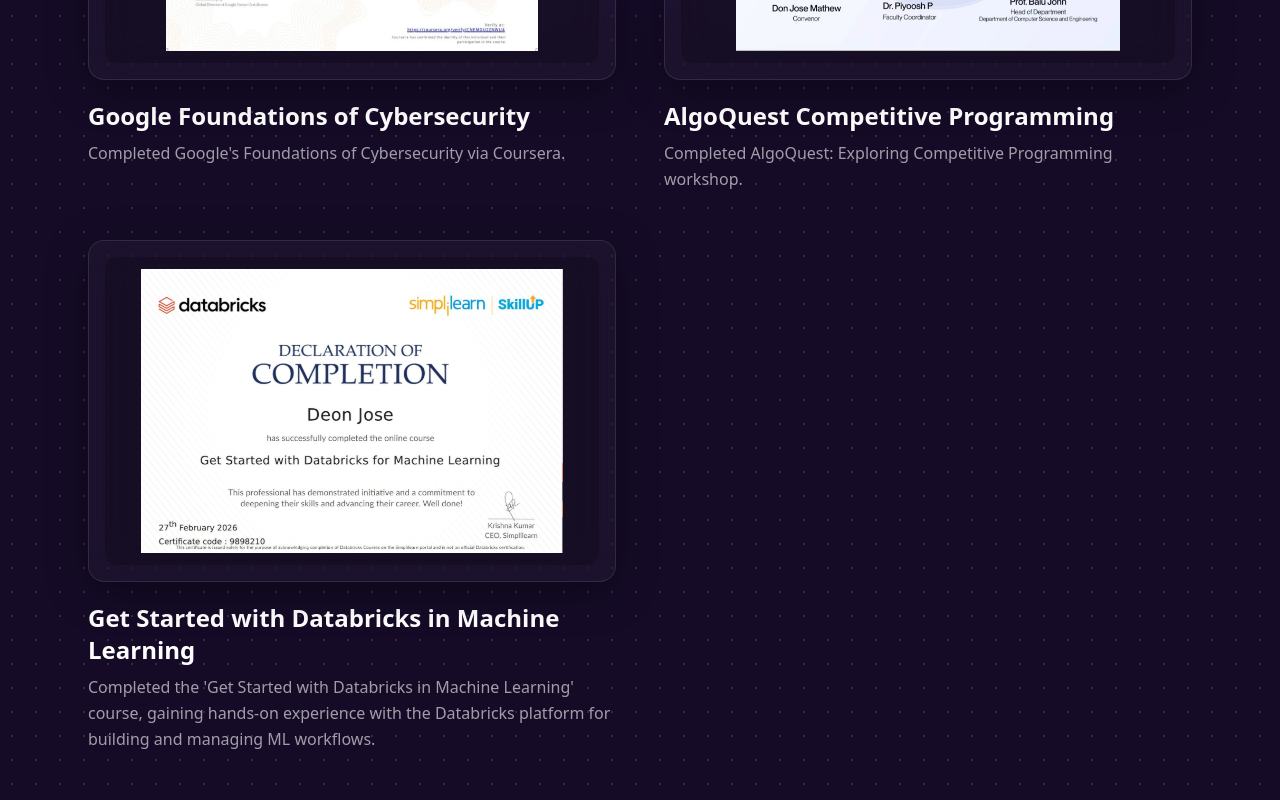
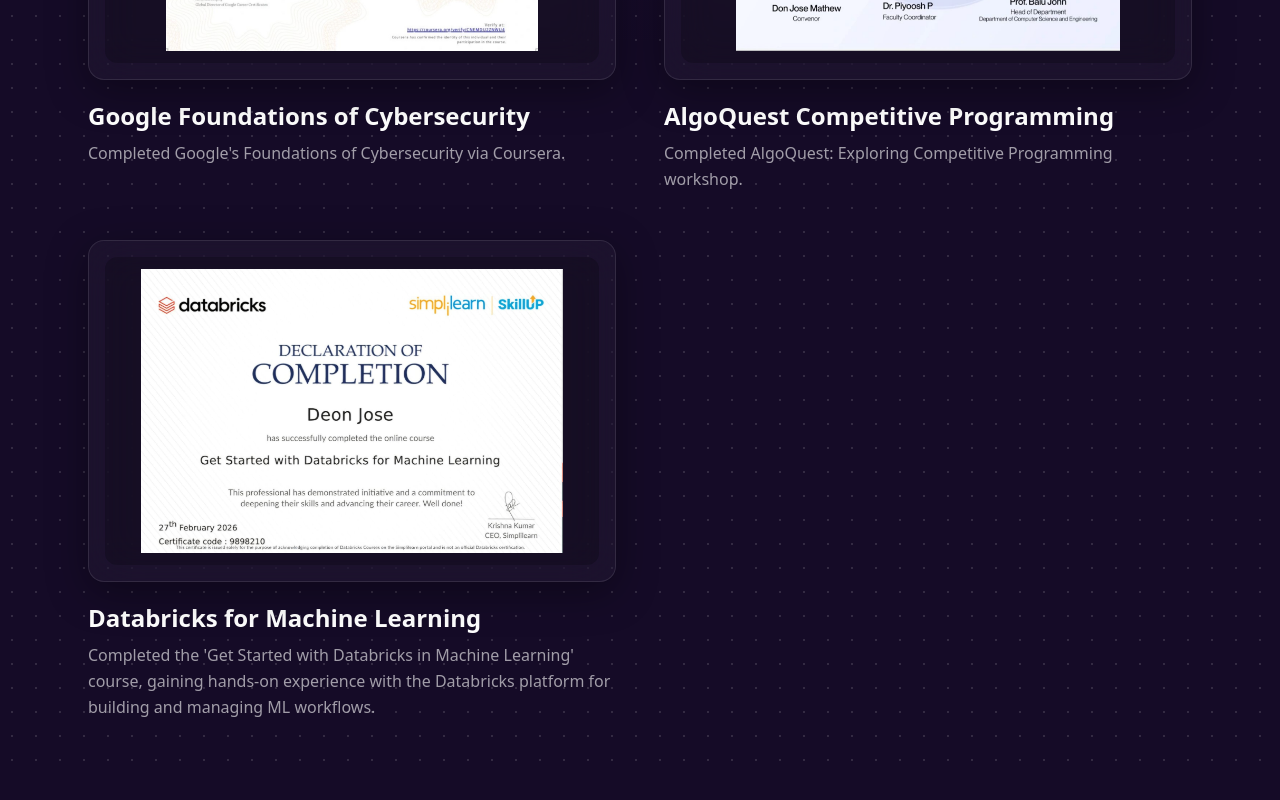
Before and after one commit to deonJoseDJV/portfolio, a Next.js app: page /achievements in a window 1280 px wide. Shown: the part 3092-3892 px from the top of the page. After the commit the page ends 3860 px from the top, so only its background shows below. Built offline with nearby package versions, Linux system fonts and the light colour scheme.

Commit message:
modified titles

```diff
--- a/app/achievements/page.tsx
+++ b/app/achievements/page.tsx
@@ -85,7 +85,7 @@ export default function AchievementsPage() {
     },
     {
   id: 12,
-  title: "Get Started with Databricks in Machine Learning",
+  title: "Databricks for Machine Learning",
   description:
     "Completed the 'Get Started with Databricks in Machine Learning' course, gaining hands-on experience with the Databricks platform for building and managing ML workflows.",
   image: "/databrick.jpeg",
```
